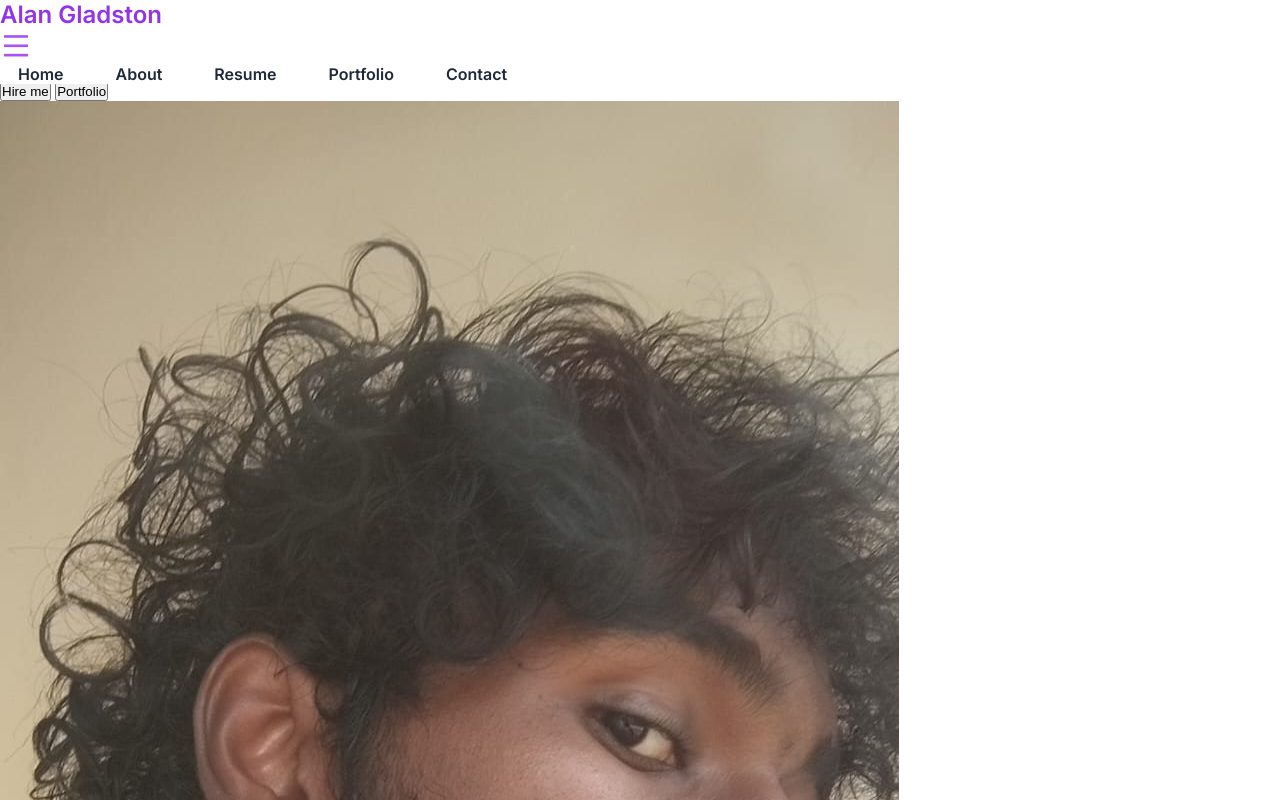
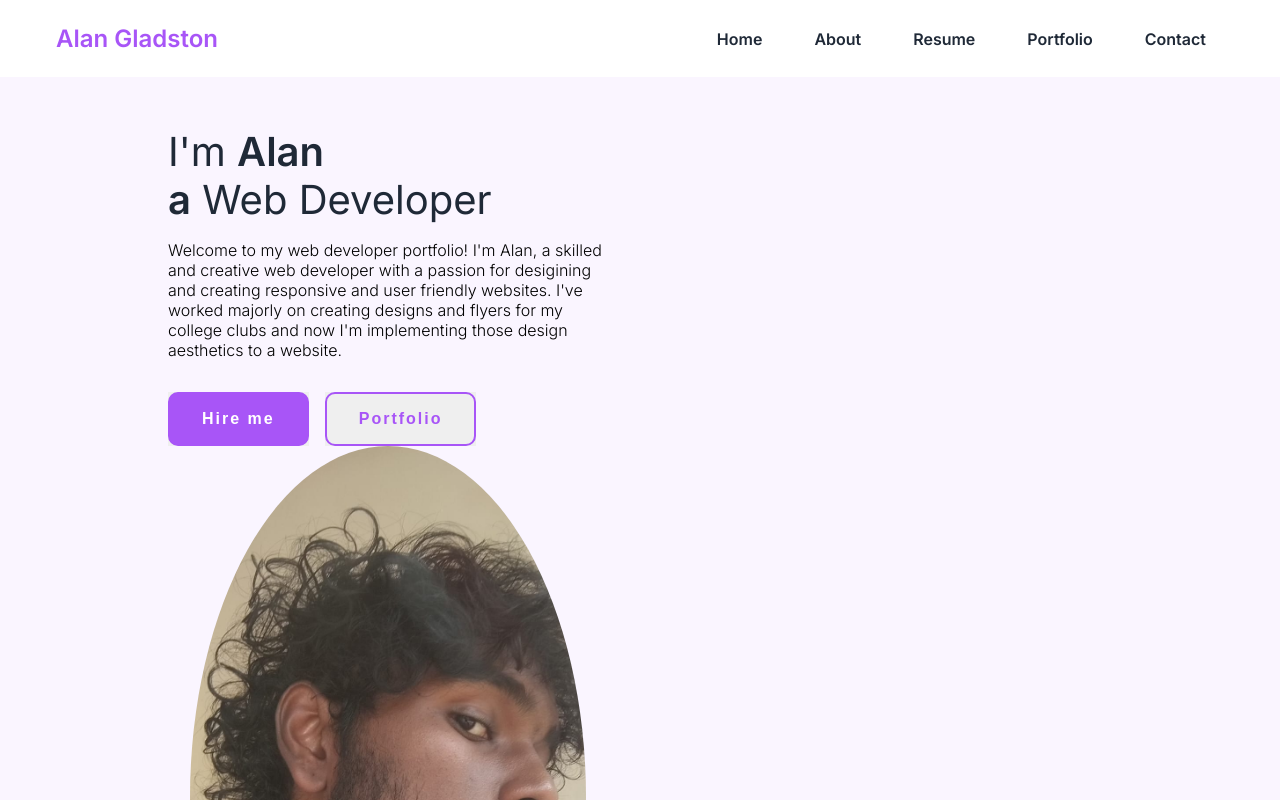
Before and after one commit to AlanGladston/Portfolio, a plain HTML site: page index.html in a window 1280 px wide. Shown: the top 800 px of the page. Drawn offline with nearby package versions, Linux system fonts and the light colour scheme.

Commit message:
added some more changes

```diff
--- a/styles.css
+++ b/styles.css
@@ -26,7 +26,7 @@ body {
     font-style: normal;
     font-variation-settings:
       "slnt" 0;
-  }
+}
 
 
 nav{
@@ -38,11 +38,11 @@ nav{
     z-index: 99;
 }
 
-#nav_content{
+#nav_contents{
+    display: flex;
     max-width: var(--max-width);
     margin: auto;
     padding: 1.5rem 1rem;
-    display: flex;
     align-items: center;
     justify-content: space-between;
 }
@@ -58,7 +58,7 @@ nav{
     color: var(--primary-color-dark);
 }
 
-#nav .checkbox{
+nav .checkbox{
     display: none;
 }
 
@@ -95,6 +95,124 @@ ul li a:hover{
     color: var(--secondary-color);
 }
 
+#section {
+    background-color: var(--extra-light);
+  }
+
+#section_container {
+    min-height: 100vh;
+    max-width: var(--max-width);
+    margin: auto;
+    padding: 8rem;
+    display: grid;
+    grid-template-columns: repeat(2, 1fr);
+    gap: 4rem;
+}
+
+#content {
+    display: flex;
+    flex-direction: column;
+    justify-content: center;
+}
+
+#subtitle {
+    letter-spacing: 2px;
+    color: var(--text-light);
+    font-weight: 600;
+    margin-bottom: 0.5rem;
+}
+
+#title {
+    font-size: 2.5rem;
+    font-weight: 400;
+    line-height: 3rem;
+    color: var(--text-dark);
+    margin-bottom: 1rem;
+}
+
+#title span{
+    font-weight: 600;
+}
+
+#description {
+    line-height: 1.5rem;
+    color: var(--text-light);
+    margin-bottom: 2rem;
+}
+
+#buttons {
+    padding-top: 2rem;
+    display: flex;
+    gap: 1rem;
+}
+
+/* #buttons button {
+    font-size: 1rem;
+    font-weight: 600;
+    letter-spacing: 2px;
+    padding: 1rem 2rem;
+    outline: none;
+    border: 2px solid var(--primary-color);
+    border-radius: 10px;
+    transition: 0.3s;
+    cursor: pointer;
+
+} */
+
+button{
+    border: none;
+}
+
+#hire_me {
+    font-size: 1rem;
+    font-weight: 600;
+    letter-spacing: 2px;
+    padding: 1rem 2rem;
+    outline: none;
+    border: 2px solid var(--primary-color);
+    border-radius: 10px;
+    transition: 0.3s;
+    cursor: pointer;
+    background-color: var(--primary-color);
+    color: #ffffff;
+
+}
+
+#hire_me:hover {
+    background-color: var(--primary-color-dark);
+    transition: 0.3s;
+
+}
+
+#portfolio {
+    color: var(--primary-color);
+    font-size: 1rem;
+    font-weight: 600;
+    letter-spacing: 2px;
+    padding: 1rem 2rem;
+    outline: none;
+    border: 2px solid var(--primary-color);
+    border-radius: 10px;
+    transition: 0.3s;
+    cursor: pointer;
+}
+
+#portfolio:hover {
+    background-color: var(--primary-color-dark);
+    color: #ffffff;
+    transition: 0.3s;
+}
+
+#image {
+    display: grid;
+    place-items: center;
+}
+
+#image img {
+    width: min(25rem, 90%);
+    border-radius: 100%;
+}
+
 @media (width < 750px){
     nav .checkbox{
         display: block;
@@ -102,9 +220,35 @@ ul li a:hover{
 
     ul{
         position: absolute;
-        width:  100%
-
-
+        width:  100%;
+        height: calc(100vh-85px);
+        left: -100%;
+        top: 85px;
+        background-color: var(--extra-light);
+        flex-direction: column;
+        justify-content: center;
+        gap: 3rem;
     }
 
+    nav #check:checked ~ul {
+        left: 0;
+    }
+
+    ul li a {
+        font-size: 1.25rem;
+    }
+
+    #section__container {
+        padding: 10rem 1rem 5rem 1rem;
+        text-align: center;
+        grid-template-columns: repeat(1, 1fr);
+      }
+
+    #image {
+        grid-area: 1/1/2/2;
+      }
+
+    #buttons {
+        margin: auto;
+      }
 }
```
